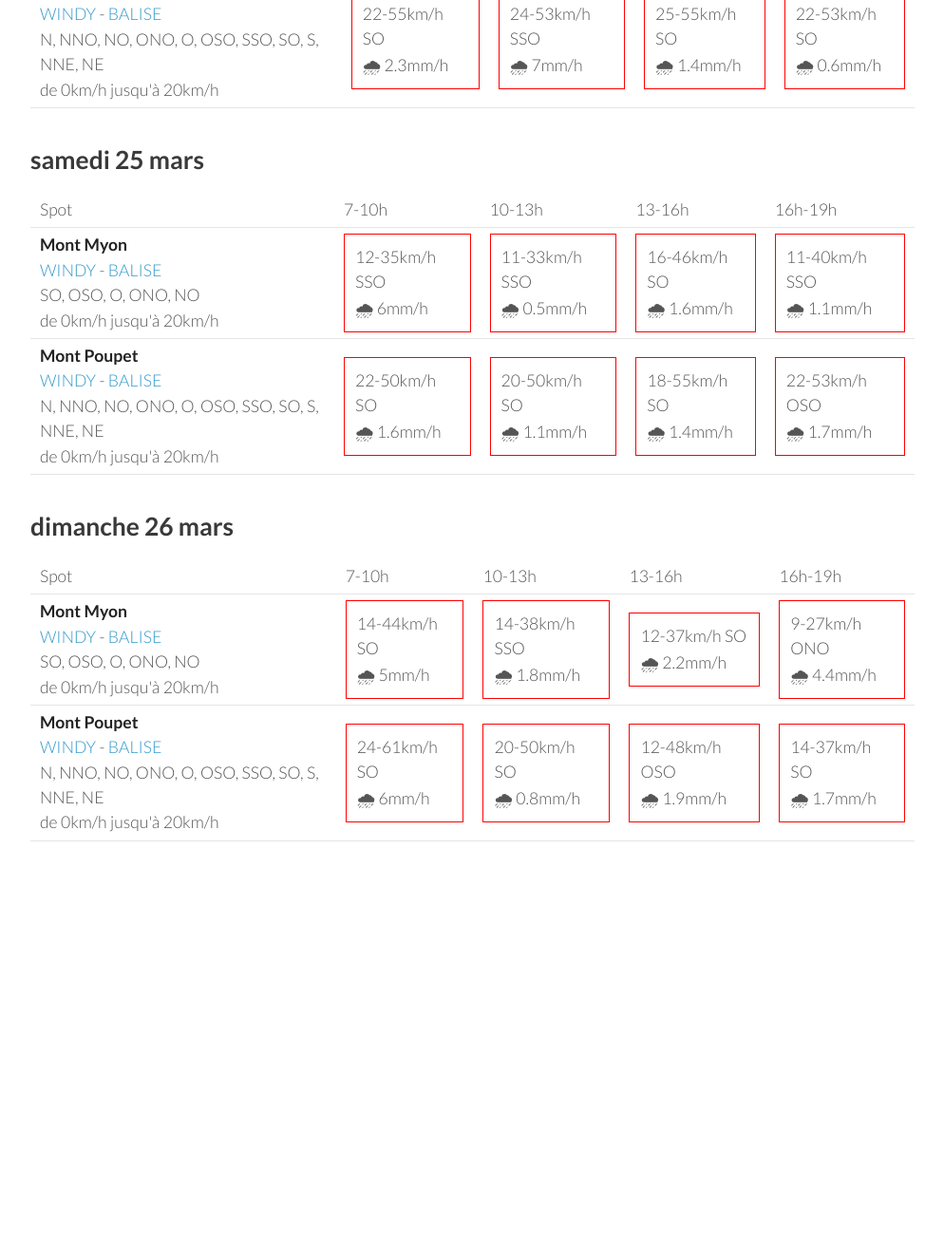
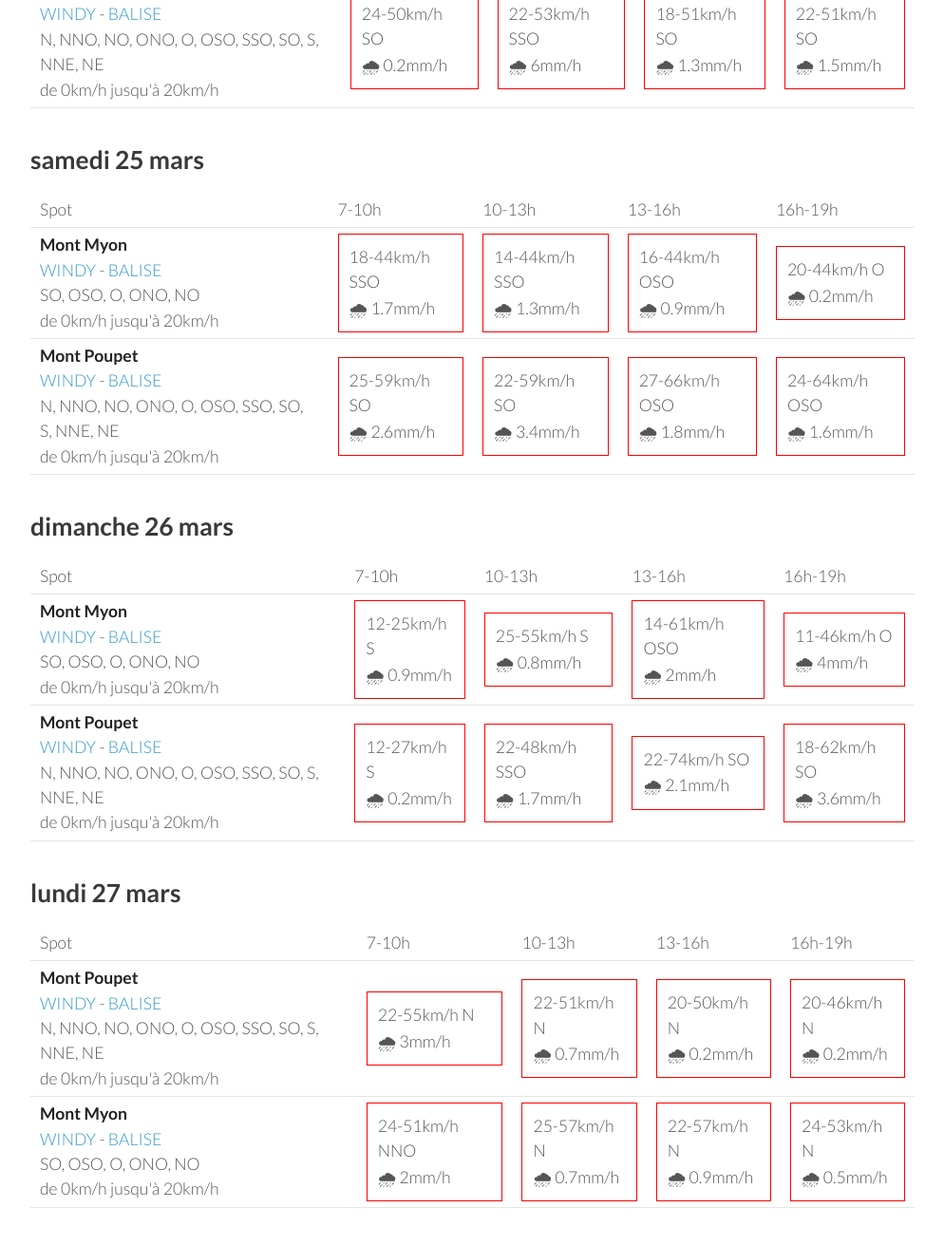
Before and after one commit to parapente-dans-le-nord/parapente-dans-le-nord.github.io, a Jekyll site: the page built from jura.markdown, in a window 1280 px wide and 1400 px high, scrolled down 1289 px. Shown: the top 1311 px of the window at 95% size, without its empty margins (26-1020 px from the left). Built offline with Jekyll 4.4.1, drawn with Linux system fonts in a browser that asks for light colours; before the commit the page ends 2303 px from its top, so only the background shows below that; some of the changed text lies outside the part shown.

Commit message:
update index.markdown

```diff
--- a/jura.markdown
+++ b/jura.markdown
@@ -7,7 +7,7 @@ title:  "Tous les spots"
 {: .links}
 
 # Prevision Windy, modèle Arome
-page mise à jour le mercredi 22 mars 06:20
+page mise à jour le mercredi 22 mars 10:20
 
 ## mercredi 22 mars
 
@@ -96,20 +96,20 @@ page mise à jour le mercredi 22 mars 06:20
 <tr>
         <td><strong>Mont Myon</strong><br><a href="https://windy.com/46.331/5.397?45.898,5.394,8,m:eWoagj8">WINDY</a> - <span class=""><a href="http://www.balisemeteo.com/balise.php?idBalise=70">BALISE</a> </span><br> <span class="vent-favorable">SO, OSO, O, ONO, NO</span><br><span class="force-vent">de 0km/h jusqu'à 20km/h</span> </td>
 
-            <td><div class="not-flyable"><p>20-44km/h SSO</p><p>🌧 0.4mm/h</p></div></td>
-            <td><div class="not-flyable"><p>16-44km/h S</p><p>🌧 6mm/h</p></div></td>
-            <td><div class="not-flyable"><p>14-38km/h S</p><p>🌧 3.4mm/h</p></div></td>
-            <td><div class="not-flyable"><p>12-37km/h SO</p><p>🌧 1.8mm/h</p></div></td>
+            <td><div class="not-flyable"><p>18-53km/h SSO</p><p>🌧 0.9mm/h</p></div></td>
+            <td><div class="not-flyable"><p>20-44km/h S</p><p>🌧 3.3mm/h</p></div></td>
+            <td><div class="not-flyable"><p>18-46km/h S</p><p>🌧 1.8mm/h</p></div></td>
+            <td><div class="not-flyable"><p>16-42km/h S</p><p>🌧 3mm/h</p></div></td>
 
 
     </tr>
 <tr>
         <td><strong>Mont Poupet</strong><br><a href="https://windy.com/46.970/5.876?46.541,5.876,8">WINDY</a> - <span class=""><a href="http://www.balisemeteo.com/balise.php?idBalise=92">BALISE</a> </span><br> <span class="vent-favorable">N, NNO, NO, ONO, O, OSO, SSO, SO, S, NNE, NE</span><br><span class="force-vent">de 0km/h jusqu'à 20km/h</span> </td>
 
-            <td><div class="not-flyable"><p>22-55km/h SO</p><p>🌧 2.3mm/h</p></div></td>
-            <td><div class="not-flyable"><p>24-53km/h SSO</p><p>🌧 7mm/h</p></div></td>
-            <td><div class="not-flyable"><p>25-55km/h SO</p><p>🌧 1.4mm/h</p></div></td>
-            <td><div class="not-flyable"><p>22-53km/h SO</p><p>🌧 0.6mm/h</p></div></td>
+            <td><div class="not-flyable"><p>24-50km/h SO</p><p>🌧 0.2mm/h</p></div></td>
+            <td><div class="not-flyable"><p>22-53km/h SSO</p><p>🌧 6mm/h</p></div></td>
+            <td><div class="not-flyable"><p>18-51km/h SO</p><p>🌧 1.3mm/h</p></div></td>
+            <td><div class="not-flyable"><p>22-51km/h SO</p><p>🌧 1.5mm/h</p></div></td>
 
 
     </tr>
@@ -132,20 +132,20 @@ page mise à jour le mercredi 22 mars 06:20
 <tr>
         <td><strong>Mont Myon</strong><br><a href="https://windy.com/46.331/5.397?45.898,5.394,8,m:eWoagj8">WINDY</a> - <span class=""><a href="http://www.balisemeteo.com/balise.php?idBalise=70">BALISE</a> </span><br> <span class="vent-favorable">SO, OSO, O, ONO, NO</span><br><span class="force-vent">de 0km/h jusqu'à 20km/h</span> </td>
 
-            <td><div class="not-flyable"><p>12-35km/h SSO</p><p>🌧 6mm/h</p></div></td>
-            <td><div class="not-flyable"><p>11-33km/h SSO</p><p>🌧 0.5mm/h</p></div></td>
-            <td><div class="not-flyable"><p>16-46km/h SO</p><p>🌧 1.6mm/h</p></div></td>
-            <td><div class="not-flyable"><p>11-40km/h SSO</p><p>🌧 1.1mm/h</p></div></td>
+            <td><div class="not-flyable"><p>18-44km/h SSO</p><p>🌧 1.7mm/h</p></div></td>
+            <td><div class="not-flyable"><p>14-44km/h SSO</p><p>🌧 1.3mm/h</p></div></td>
+            <td><div class="not-flyable"><p>16-44km/h OSO</p><p>🌧 0.9mm/h</p></div></td>
+            <td><div class="not-flyable"><p>20-44km/h O</p><p>🌧 0.2mm/h</p></div></td>
 
 
     </tr>
 <tr>
         <td><strong>Mont Poupet</strong><br><a href="https://windy.com/46.970/5.876?46.541,5.876,8">WINDY</a> - <span class=""><a href="http://www.balisemeteo.com/balise.php?idBalise=92">BALISE</a> </span><br> <span class="vent-favorable">N, NNO, NO, ONO, O, OSO, SSO, SO, S, NNE, NE</span><br><span class="force-vent">de 0km/h jusqu'à 20km/h</span> </td>
 
-            <td><div class="not-flyable"><p>22-50km/h SO</p><p>🌧 1.6mm/h</p></div></td>
-            <td><div class="not-flyable"><p>20-50km/h SO</p><p>🌧 1.1mm/h</p></div></td>
-            <td><div class="not-flyable"><p>18-55km/h SO</p><p>🌧 1.4mm/h</p></div></td>
-            <td><div class="not-flyable"><p>22-53km/h OSO</p><p>🌧 1.7mm/h</p></div></td>
+            <td><div class="not-flyable"><p>25-59km/h SO</p><p>🌧 2.6mm/h</p></div></td>
+            <td><div class="not-flyable"><p>22-59km/h SO</p><p>🌧 3.4mm/h</p></div></td>
+            <td><div class="not-flyable"><p>27-66km/h OSO</p><p>🌧 1.8mm/h</p></div></td>
+            <td><div class="not-flyable"><p>24-64km/h OSO</p><p>🌧 1.6mm/h</p></div></td>
 
 
     </tr>
@@ -168,20 +168,20 @@ page mise à jour le mercredi 22 mars 06:20
 <tr>
         <td><strong>Mont Myon</strong><br><a href="https://windy.com/46.331/5.397?45.898,5.394,8,m:eWoagj8">WINDY</a> - <span class=""><a href="http://www.balisemeteo.com/balise.php?idBalise=70">BALISE</a> </span><br> <span class="vent-favorable">SO, OSO, O, ONO, NO</span><br><span class="force-vent">de 0km/h jusqu'à 20km/h</span> </td>
 
-            <td><div class="not-flyable"><p>14-44km/h SO</p><p>🌧 5mm/h</p></div></td>
-            <td><div class="not-flyable"><p>14-38km/h SSO</p><p>🌧 1.8mm/h</p></div></td>
-            <td><div class="not-flyable"><p>12-37km/h SO</p><p>🌧 2.2mm/h</p></div></td>
-            <td><div class="not-flyable"><p>9-27km/h ONO</p><p>🌧 4.4mm/h</p></div></td>
+            <td><div class="not-flyable"><p>12-25km/h S</p><p>🌧 0.9mm/h</p></div></td>
+            <td><div class="not-flyable"><p>25-55km/h S</p><p>🌧 0.8mm/h</p></div></td>
+            <td><div class="not-flyable"><p>14-61km/h OSO</p><p>🌧 2mm/h</p></div></td>
+            <td><div class="not-flyable"><p>11-46km/h O</p><p>🌧 4mm/h</p></div></td>
 
 
     </tr>
 <tr>
         <td><strong>Mont Poupet</strong><br><a href="https://windy.com/46.970/5.876?46.541,5.876,8">WINDY</a> - <span class=""><a href="http://www.balisemeteo.com/balise.php?idBalise=92">BALISE</a> </span><br> <span class="vent-favorable">N, NNO, NO, ONO, O, OSO, SSO, SO, S, NNE, NE</span><br><span class="force-vent">de 0km/h jusqu'à 20km/h</span> </td>
 
-            <td><div class="not-flyable"><p>24-61km/h SO</p><p>🌧 6mm/h</p></div></td>
-            <td><div class="not-flyable"><p>20-50km/h SO</p><p>🌧 0.8mm/h</p></div></td>
-            <td><div class="not-flyable"><p>12-48km/h OSO</p><p>🌧 1.9mm/h</p></div></td>
-            <td><div class="not-flyable"><p>14-37km/h SO</p><p>🌧 1.7mm/h</p></div></td>
+            <td><div class="not-flyable"><p>12-27km/h S</p><p>🌧 0.2mm/h</p></div></td>
+            <td><div class="not-flyable"><p>22-48km/h SSO</p><p>🌧 1.7mm/h</p></div></td>
+            <td><div class="not-flyable"><p>22-74km/h SO</p><p>🌧 2.1mm/h</p></div></td>
+            <td><div class="not-flyable"><p>18-62km/h SO</p><p>🌧 3.6mm/h</p></div></td>
 
 
     </tr>
@@ -189,3 +189,39 @@ page mise à jour le mercredi 22 mars 06:20
 </tbody>
 </table>
 {:/}
+## lundi 27 mars
+
+{::nomarkdown}
+<table>
+  <tbody>
+    <tr>
+      <td>Spot</td>
+      <td>7-10h</td>
+      <td>10-13h</td>
+      <td>13-16h</td>
+      <td>16h-19h</td>
+    </tr>
+<tr>
+        <td><strong>Mont Poupet</strong><br><a href="https://windy.com/46.970/5.876?46.541,5.876,8">WINDY</a> - <span class=""><a href="http://www.balisemeteo.com/balise.php?idBalise=92">BALISE</a> </span><br> <span class="vent-favorable">N, NNO, NO, ONO, O, OSO, SSO, SO, S, NNE, NE</span><br><span class="force-vent">de 0km/h jusqu'à 20km/h</span> </td>
+
+            <td><div class="not-flyable"><p>22-55km/h N</p><p>🌧 3mm/h</p></div></td>
+            <td><div class="not-flyable"><p>22-51km/h N</p><p>🌧 0.7mm/h</p></div></td>
+            <td><div class="not-flyable"><p>20-50km/h N</p><p>🌧 0.2mm/h</p></div></td>
+            <td><div class="not-flyable"><p>20-46km/h N</p><p>🌧 0.2mm/h</p></div></td>
+
+
+    </tr>
+<tr>
+        <td><strong>Mont Myon</strong><br><a href="https://windy.com/46.331/5.397?45.898,5.394,8,m:eWoagj8">WINDY</a> - <span class=""><a href="http://www.balisemeteo.com/balise.php?idBalise=70">BALISE</a> </span><br> <span class="vent-favorable">SO, OSO, O, ONO, NO</span><br><span class="force-vent">de 0km/h jusqu'à 20km/h</span> </td>
+
+            <td><div class="not-flyable"><p>24-51km/h NNO</p><p>🌧 2mm/h</p></div></td>
+            <td><div class="not-flyable"><p>25-57km/h N</p><p>🌧 0.7mm/h</p></div></td>
+            <td><div class="not-flyable"><p>22-57km/h N</p><p>🌧 0.9mm/h</p></div></td>
+            <td><div class="not-flyable"><p>24-53km/h N</p><p>🌧 0.5mm/h</p></div></td>
+
+
+    </tr>
+
+</tbody>
+</table>
+{:/}
```
